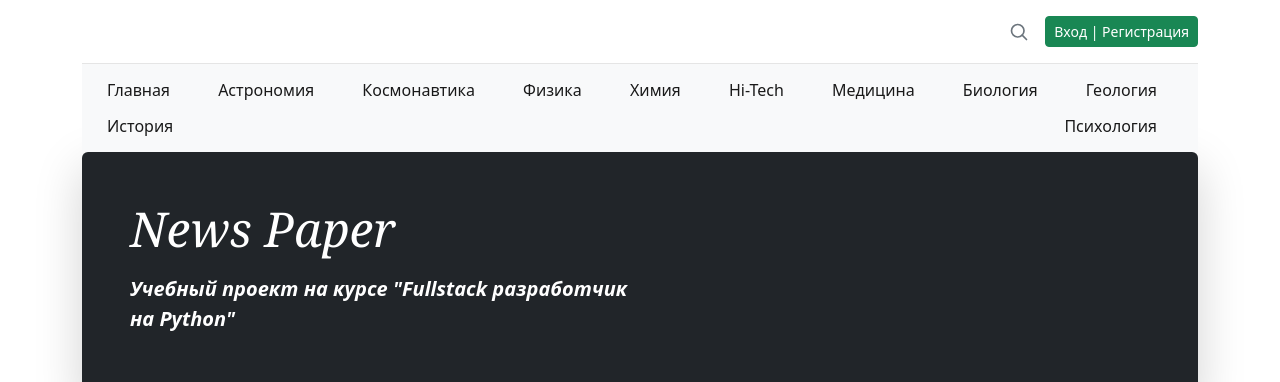
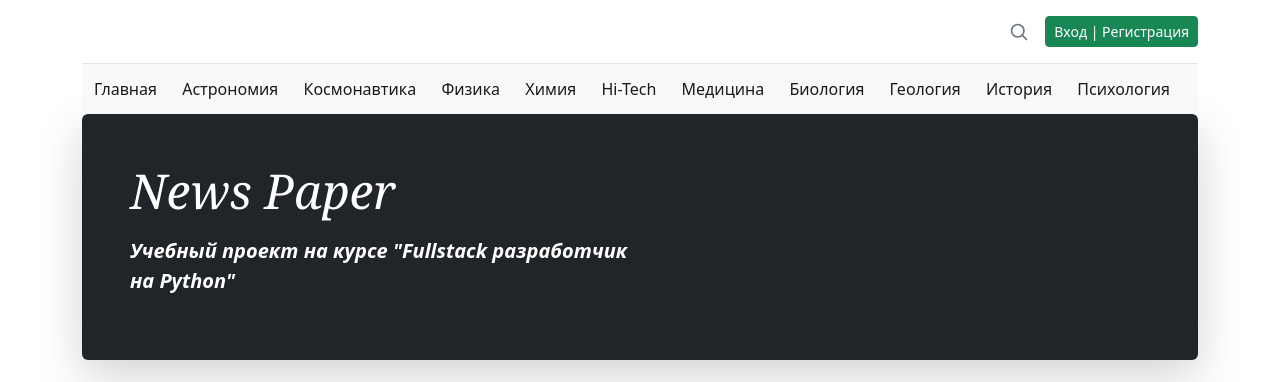
Before and after one commit to spawlov/NewsPortal, a Django app: page /100/ in a window 1280 px wide. Shown: the top 382 px of the page. Run offline with Django 4.2, Linux system fonts and the light colour scheme; data comes from the database, SQL or seed files in the repository; parts of the project's set-up code (start-up, migrations or seed data) failed here and were passed over; some libraries are stand-ins or nearby versions.

Commit message:
changed default.html

```diff
--- a/NewsPaper/templates/default.html
+++ b/NewsPaper/templates/default.html
@@ -110,9 +110,9 @@
 
       <nav class="navbar bg-light">
         <div class="container-fluid">
-          <a class="navbar-brand fs-6 btn" href="{% url 'news:index' %}">Главная</a>
+          <a class="navbar-brand fs-6" href="{% url 'news:index' %}">Главная</a>
           {% for item in category %}
-            <a class="navbar-brand fs-6 btn" href="{% url 'news:category' item.id %}">{{ item.name }}</a>
+            <a class="navbar-brand fs-6" href="{% url 'news:category' item.id %}">{{ item.name }}</a>
           {% endfor %}
         </div>
       </nav>
```
